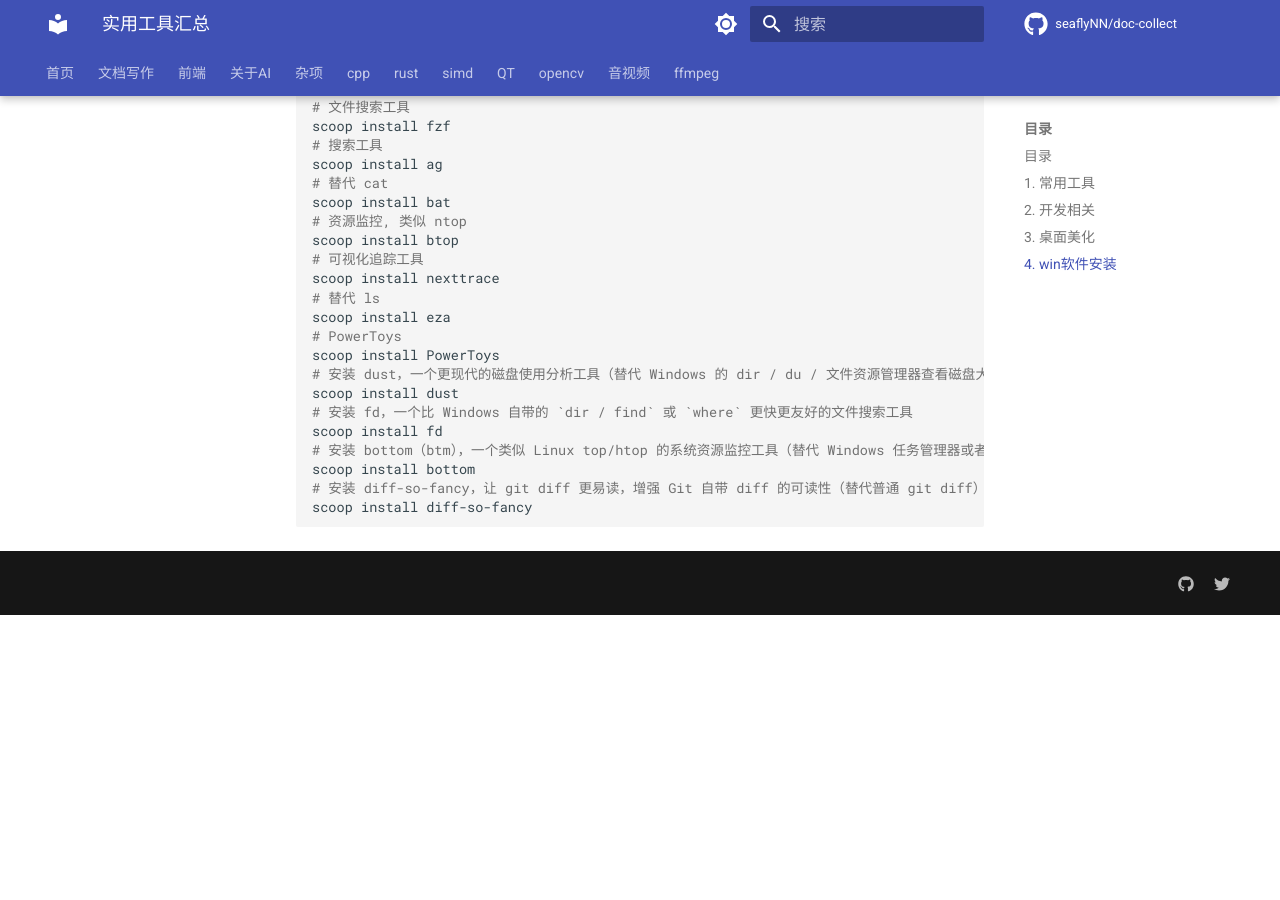
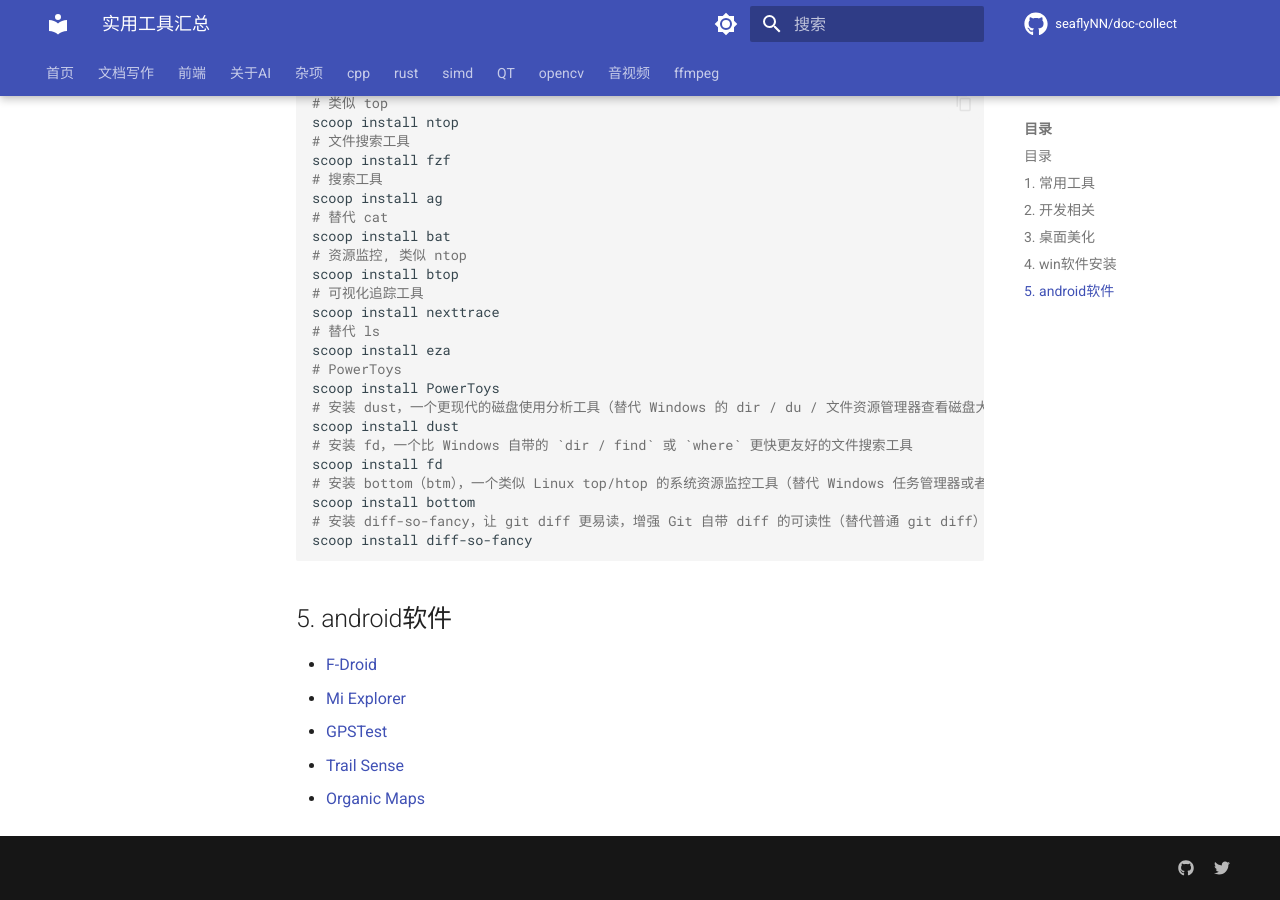
Before and after one commit to seaflyNN/doc-collect, an MkDocs documentation site: the page built from docs/杂项/实用工具汇总.md, in a window 1280 px wide and 900 px high, scrolled down 1468 px. Built offline with MkDocs 1.6.1 and Material for MkDocs 9.7.7, drawn with Linux system fonts in a browser that asks for light colours; comment, search, counter and statistics services are not loaded; before the commit the page ends 2083 px from its top, so only the background shows below that.

Commit message:
[feat] 新增安卓软件安装说明，包含多个实用应用的链接，丰富文档内容，提升用户体验。

````diff
--- a/docs/杂项/实用工具汇总.md
+++ b/docs/杂项/实用工具汇总.md
@@ -8,6 +8,7 @@
   - [2. 开发相关](#2-开发相关)
   - [3. 桌面美化](#3-桌面美化)
   - [4. win软件安装](#4-win软件安装)
+  - [5. android软件](#5-android软件)
 
 ## 1. 常用工具
 
@@ -66,3 +67,11 @@ scoop install bottom
 # 安装 diff-so-fancy，让 git diff 更易读，增强 Git 自带 diff 的可读性（替代普通 git diff）
 scoop install diff-so-fancy
 ```
+
+## 5. android软件
+
++ [F-Droid](https://f-droid.org/en/)
++ [Mi Explorer](https://mixplorer.com/)
++ [GPSTest](https://github.com/barbeau/gpstest)
++ [Trail Sense](https://github.com/kylecorry31/Trail-Sense)
++ [Organic Maps](https://github.com/organicmaps/organicmaps)
````
